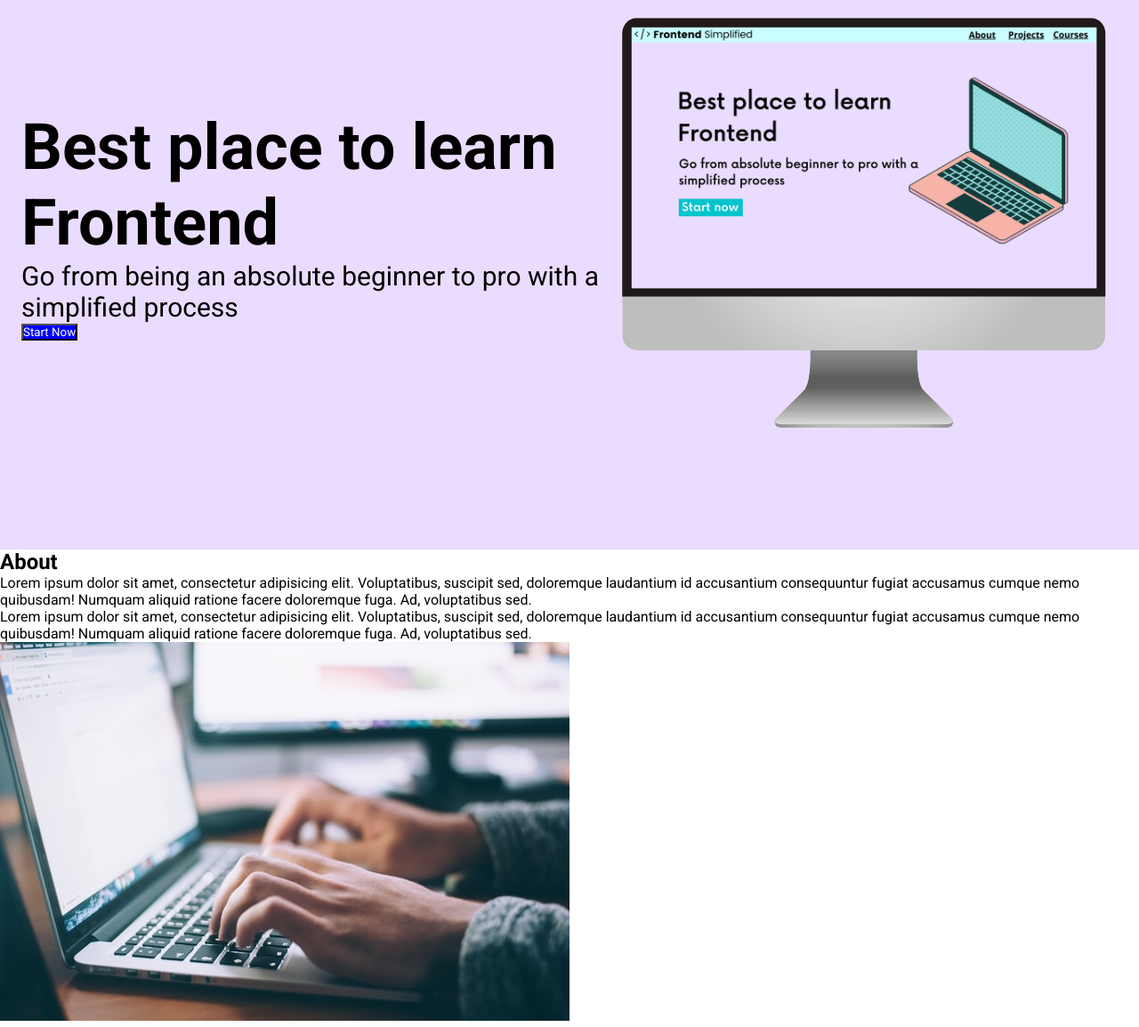
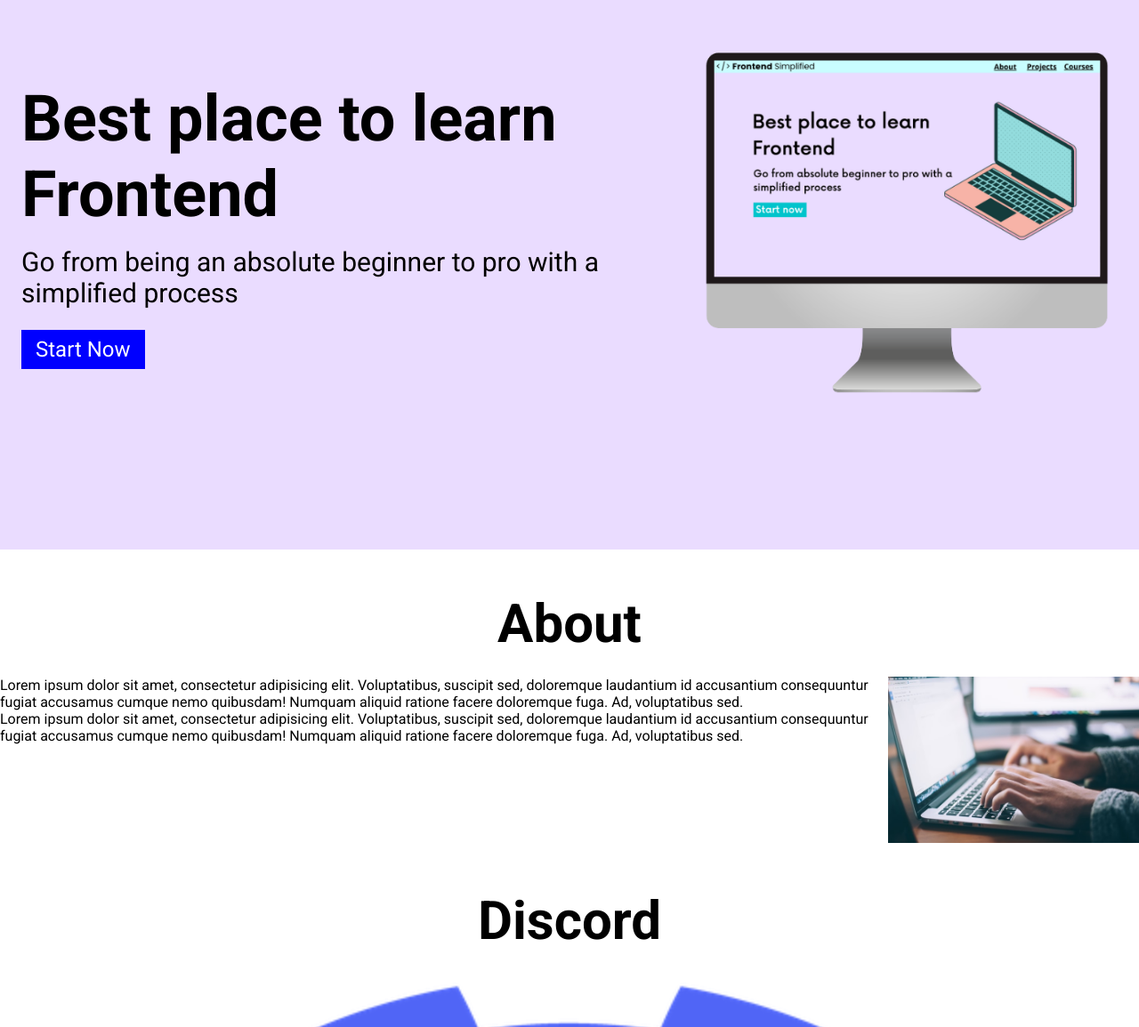
Before and after one commit to suppleye/html-tutorial, a plain HTML site: page index.html in a window 1280 px wide. Shown: the part 182-1337 px from the top of the page at 89% size. Drawn offline with Linux system fonts and the light colour scheme.

Commit message:
added section__description

```diff
--- a/index.html
+++ b/index.html
@@ -20,6 +20,7 @@
             </ul>
         </nav>
         <header>
+        <div class="row">
             <div>
                 <h1>Best place to learn Frontend</h1>
                 <p class="subheader">Go from being an absolute beginner to pro with a simplified process</p>
@@ -28,23 +29,30 @@
             <figure>
                 <img src="./HTML Practise Assets/laptop.png" alt="Home Page Image">
             </figure>
+        </div>
         </header>
     </section>
 
     <main>
         <section id="about">
             <h2>About</h2>
-            <div>
-                <p>Lorem ipsum dolor sit amet, consectetur adipisicing elit. Voluptatibus, suscipit sed, doloremque
+            <div class="section__description">
+                <div>
+                <p>
+                    Lorem ipsum dolor sit amet, consectetur adipisicing elit. Voluptatibus, suscipit sed, doloremque
                     laudantium id accusantium consequuntur fugiat accusamus cumque nemo quibusdam! Numquam aliquid
-                    ratione facere doloremque fuga. Ad, voluptatibus sed.</p>
-                <p>Lorem ipsum dolor sit amet, consectetur adipisicing elit. Voluptatibus, suscipit sed, doloremque
+                    ratione facere doloremque fuga. Ad, voluptatibus sed.
+                </p>
+                <p>
+                    Lorem ipsum dolor sit amet, consectetur adipisicing elit. Voluptatibus, suscipit sed, doloremque
                     laudantium id accusantium consequuntur fugiat accusamus cumque nemo quibusdam! Numquam aliquid
-                    ratione facere doloremque fuga. Ad, voluptatibus sed.</p>
-            </div>
-            <figure>
+                    ratione facere doloremque fuga. Ad, voluptatibus sed.
+                </p>
+                </div>
+            <figure class="about__img--wrapper">
                 <img src="./HTML Practise Assets/ABOUT.JPG" alt="">
             </figure>
+            </div>
         </section>
 
         <section id="discord">
--- a/style.css
+++ b/style.css
@@ -30,11 +30,16 @@ h1{
 
 .subheader{
     font-size: 30px;
+    margin: 16px 0 24px 0;
 }
 
 button{
     background-color: blue;
     color: white;
+    border: none;
+    padding: 8px 16px;
+    font-size: 24px;
+    cursor: pointer;
 }
 
 a{
@@ -55,3 +60,39 @@ li{
     list-style: none;
     padding-left: 16px;
 }
+
+.row{
+    width: 100%;
+    max-width: 1300px;
+    display: flex;
+    align-items: center;
+    justify-content: center;
+}
+
+/*
+
+ABOUT
+
+*/
+
+#about{
+    padding: 48px 0;
+}
+
+h2{
+    font-size: 60px;
+    text-align: center;
+    margin-bottom: 24px;
+}
+
+.section__description{
+    display: flex;
+}
+
+.about__img--wrapper{
+    width: 40%;
+}
+
+img{
+    width: 100%;
+}
```
